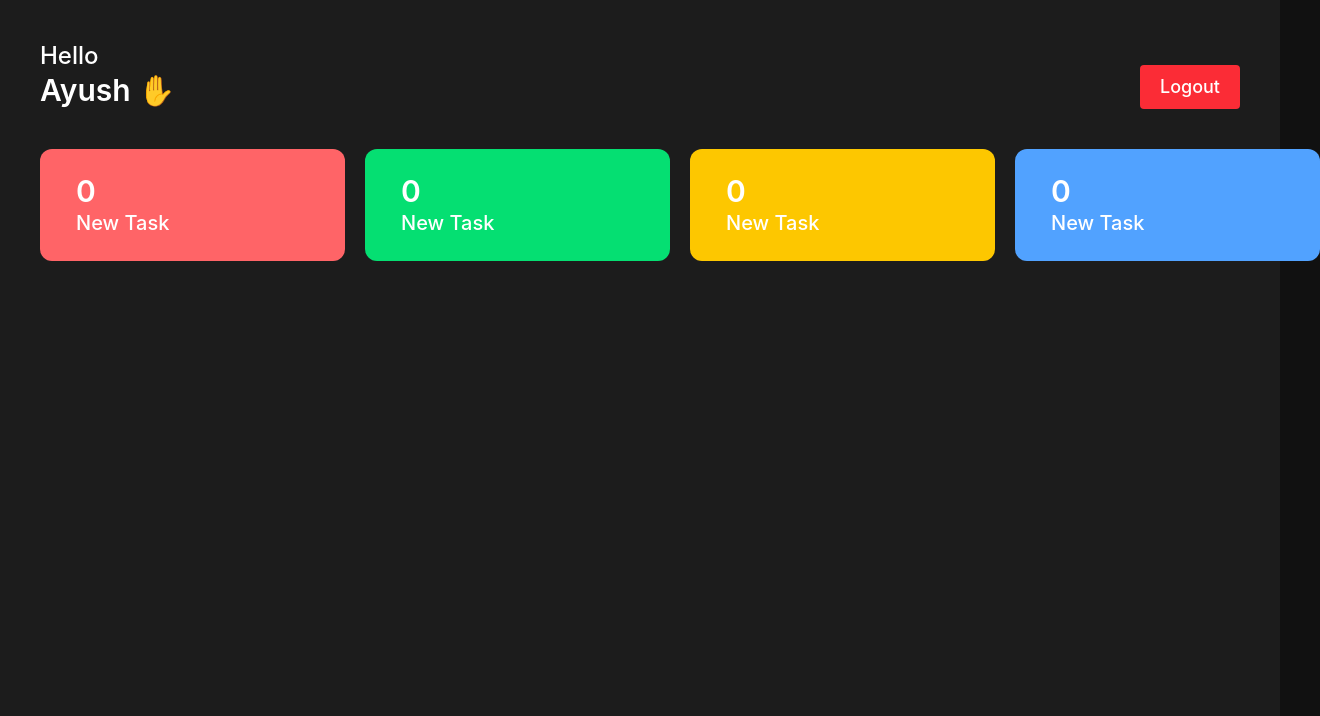
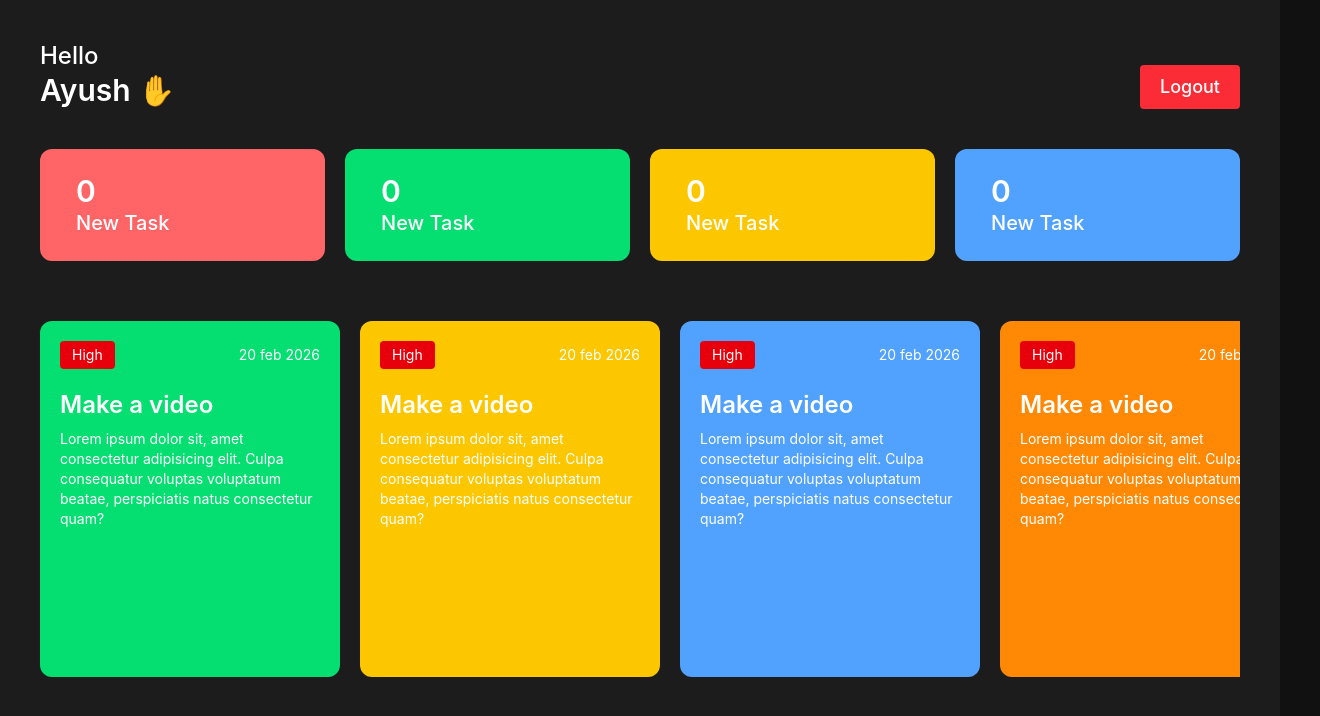
Before and after one commit to Ayush1Rajput/Employee_Management_System, a React (Vite) app: page / in a window 1280 px wide. Shown: the top 716 px of the page, 1320 px wide, since content can reach past the window. Built offline with nearby package versions, Linux system fonts and the light colour scheme.

Commit message:
feat: Add TaskList component and add in dashboard

```diff
--- a/src/components/Dashboard/EmployeeDashboard.jsx
+++ b/src/components/Dashboard/EmployeeDashboard.jsx
@@ -1,6 +1,7 @@
 import React from 'react'
 import Header from '../other/Header'
 import TaskListNumber from '../other/TaskListNumber'
+import TaskList from '../TaskList/TaskList'
 
 function EmployeeDashboard() {
   return (
@@ -8,6 +9,7 @@
         <div className='p-10 bg-[#1c1c1c] h-screen'>
             <Header/>
             <TaskListNumber/>
+            <TaskList/>
         </div>
     </div>
   )
--- /dev/null
+++ b/src/components/TaskList/TaskList.jsx
@@ -0,0 +1,50 @@
+import React from 'react'
+
+const TaskList = () => {
+  return (
+    <div id='tasklist' className='h-[55%] overflow-x-auto flex items-center justify-start gap-5 flex-nowrap w-full py-5 mt-10'>
+      <div className='flex-shrink-0 h-full w-[300px] p-5 bg-green-400 rounded-xl '>
+        <div className='flex justify-between items-center'>
+            <h3 className='bg-red-600 px-3 py-1 rounded text-sm'>High</h3>
+            <h4 className='text-sm'>20 feb 2026</h4>
+        </div>
+        <h2 className='mt-5 text-2xl font-semibold'>Make a video</h2>
+        <p className='text-sm mt-2'> Lorem ipsum dolor sit, amet consectetur adipisicing elit. Culpa consequatur voluptas voluptatum beatae, perspiciatis natus consectetur quam?</p>
+      </div>
+      <div className='flex-shrink-0 h-full w-[300px] p-5 bg-yellow-400 rounded-xl '>
+        <div className='flex justify-between items-center'>
+            <h3 className='bg-red-600 px-3 py-1 rounded text-sm'>High</h3>
+            <h4 className='text-sm'>20 feb 2026</h4>
+        </div>
+        <h2 className='mt-5 text-2xl font-semibold'>Make a video</h2>
+        <p className='text-sm mt-2'> Lorem ipsum dolor sit, amet consectetur adipisicing elit. Culpa consequatur voluptas voluptatum beatae, perspiciatis natus consectetur quam?</p>
+      </div>
+      <div className='flex-shrink-0 h-full w-[300px] p-5 bg-blue-400 rounded-xl '>
+        <div className='flex justify-between items-center'>
+            <h3 className='bg-red-600 px-3 py-1 rounded text-sm'>High</h3>
+            <h4 className='text-sm'>20 feb 2026</h4>
+        </div>
+        <h2 className='mt-5 text-2xl font-semibold'>Make a video</h2>
+        <p className='text-sm mt-2'> Lorem ipsum dolor sit, amet consectetur adipisicing elit. Culpa consequatur voluptas voluptatum beatae, perspiciatis natus consectetur quam?</p>
+      </div>
+      <div className='flex-shrink-0 h-full w-[300px] p-5 bg-orange-400 rounded-xl '>
+        <div className='flex justify-between items-center'>
+            <h3 className='bg-red-600 px-3 py-1 rounded text-sm'>High</h3>
+            <h4 className='text-sm'>20 feb 2026</h4>
+        </div>
+        <h2 className='mt-5 text-2xl font-semibold'>Make a video</h2>
+        <p className='text-sm mt-2'> Lorem ipsum dolor sit, amet consectetur adipisicing elit. Culpa consequatur voluptas voluptatum beatae, perspiciatis natus consectetur quam?</p>
+      </div>
+      <div className='flex-shrink-0 h-full w-[300px] p-5 bg-pink-600 rounded-xl '>
+        <div className='flex justify-between items-center'>
+            <h3 className='bg-red-600 px-3 py-1 rounded text-sm'>High</h3>
+            <h4 className='text-sm'>20 feb 2026</h4>
+        </div>
+        <h2 className='mt-5 text-2xl font-semibold'>Make a video</h2>
+        <p className='text-sm mt-2'> Lorem ipsum dolor sit, amet consectetur adipisicing elit. Culpa consequatur voluptas voluptatum beatae, perspiciatis natus consectetur quam?</p>
+      </div>
+    </div>
+  )
+}
+
+export default TaskList
--- a/src/components/other/TaskListNumber.jsx
+++ b/src/components/other/TaskListNumber.jsx
@@ -2,7 +2,7 @@
 
 const TaskListNumber = () => {
   return (
-    <div className='flex mt-10 justify-between gap-5 w-screen'>
+    <div className='flex mt-10 justify-between gap-5 screen'>
       <div className='py-6 px-9 rounded-xl w-[40%] bg-red-400'>
         <h2 className='text-3xl font-semibold'>0</h2>
         <h3 className='text-xl font-medium'>New Task</h3>
--- a/src/index.css
+++ b/src/index.css
@@ -6,3 +6,6 @@
 body{
   background-color: #111;
 }
+#tasklist::-webkit-scrollbar{
+  display: none;
+}
```
